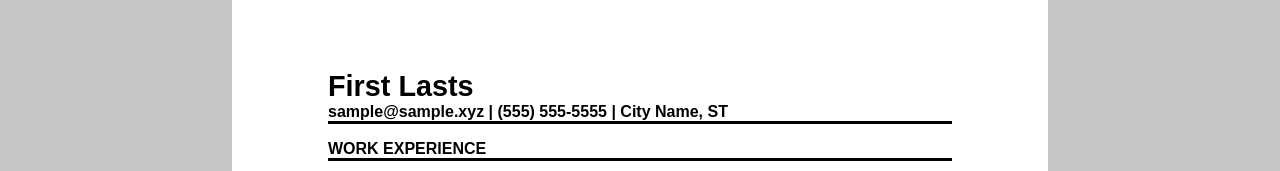
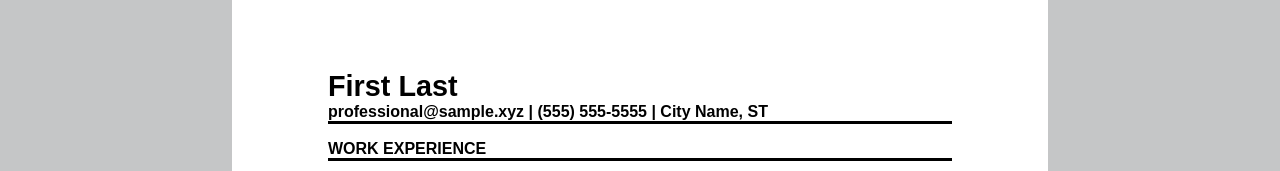
Before and after one commit to Centigrams/cv-project, a React (Create React App) app: page / in a window 1280 px wide. Shown: the part 143-314 px from the top of the page. Built offline with nearby package versions, Linux system fonts and the light colour scheme.

Commit message:
Fix template imperfections

```diff
--- a/src/Components/MainContent.js
+++ b/src/Components/MainContent.js
@@ -18,8 +18,8 @@ function MainContent() {
   const editModeValue = useMemo(() => ({ editMode, setEditMode }), [editMode]);
 
   const [personalInfo, setPersonalInfo] = useState({
-    name: 'First Lasts',
-    email: 'sample@sample.xyz',
+    name: 'First Last',
+    email: 'professional@sample.xyz',
     contactNo: '(555) 555-5555',
     address: 'City Name, ST',
   });
--- a/src/Components/SkillsInterestsElement.js
+++ b/src/Components/SkillsInterestsElement.js
@@ -43,11 +43,11 @@ function SkillsInterestsElement() {
     <div className={resumeContentStyles.resumeContent}>
       <ul className={resumeContentStyles.list}>
         <li>
-          Skills:
+          {'Skills: '}
           {skills}
         </li>
         <li>
-          Interests:
+          {'Interests: '}
           {interests}
         </li>
       </ul>
```
